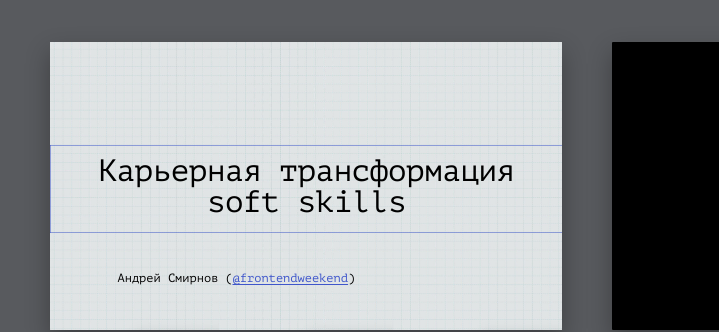
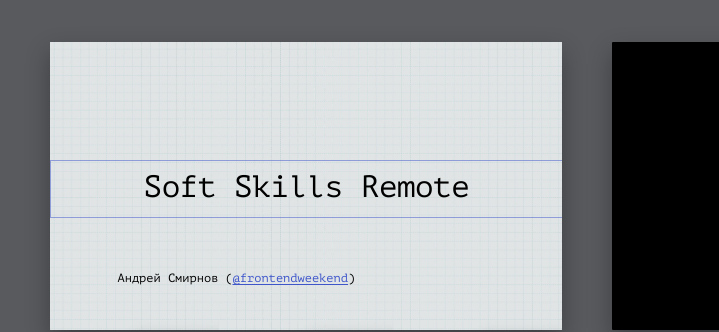
Before and after one commit to sandark7/RIT2020, a website: page index.html in a window 1280 px wide. Shown: the part 102-434 px from the top of the page, 0-719 px from the left. Drawn offline with Linux system fonts and the light colour scheme.

Commit message:
fix header

```diff
--- a/index.html
+++ b/index.html
@@ -15,7 +15,7 @@
       <h1>Soft Skills Remote</h1>
     </header>
     <section id="cover" class="slide label-header clear">
-      <h2 class="shout shrink">Карьерная трансформация<br>soft skills</h2>
+      <h2 class="shout shrink">Soft Skills Remote</h2>
       <p class="end-link">Андрей Смирнов (<a href="https://twitter.com/frontendweekend" target="_blank">@frontendweekend</a>)</p>
       <img src="pictures/background.jpg" class="cover h"/>
     </section>
```
